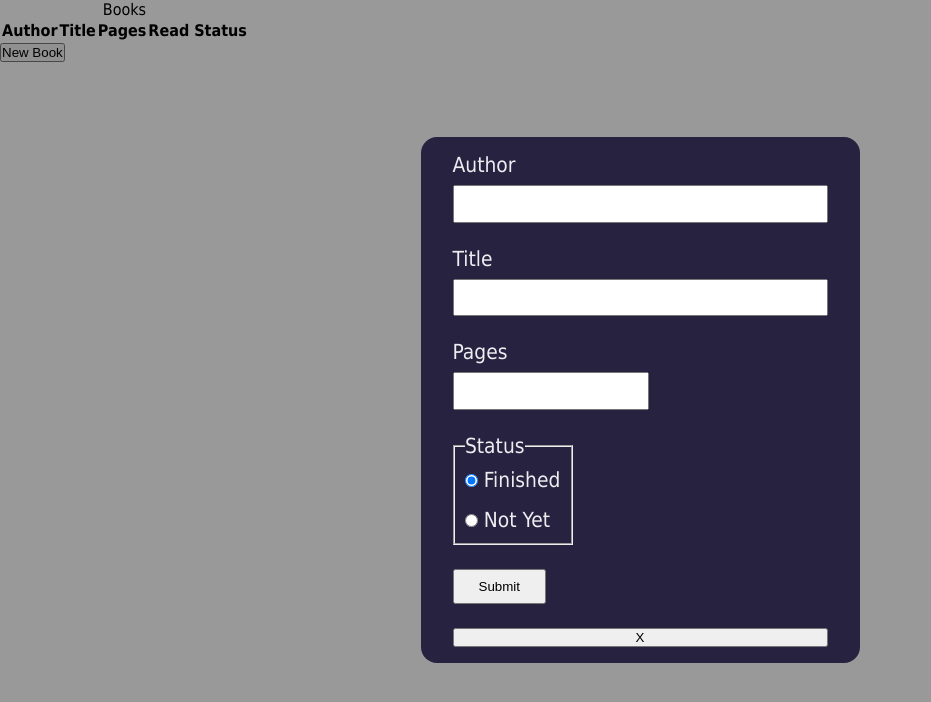
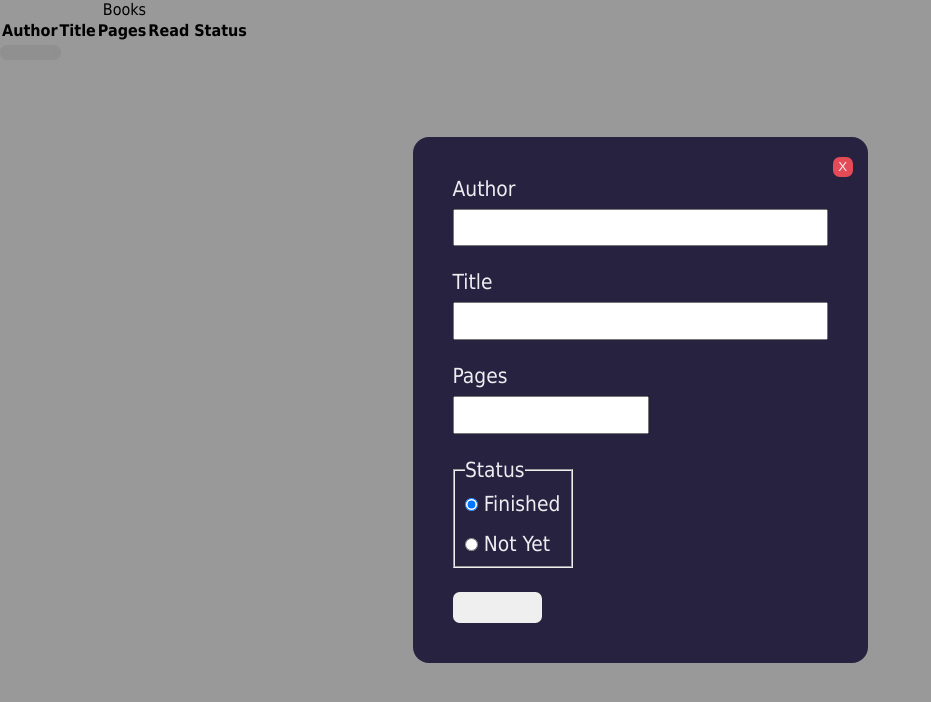
Before and after one commit to ihccenen/library, a plain HTML site: page index.html in a window 1280 px wide. Both pictures are taken after a click on the button "New Book". Shown: the whole page, without its empty margins (0-931 px from the left). Drawn offline with Linux system fonts and the light colour scheme.

Commit message:
Styled close button

```diff
--- a/style/style.css
+++ b/style/style.css
@@ -12,6 +12,12 @@
 
 body {
   font-family: Tahoma, sans-serif;
+}
+
+button {
+  border: none;
+  border-radius: 0.5em;
+  color: var(--clr-grayish-blue);
 }
 
 .flex-container {
@@ -33,11 +39,12 @@ body {
 }
 
 form.flex-container {
+  position: relative;
   font-size: 1.3rem;
   gap: 1.5rem;
   background-color: var(--clr-dark-d-blue);
   color: var(--clr-grayish-blue);
-  padding: 1rem 2rem;
+  padding: 2.5rem;
   border-radius: 1rem;
 }
 
@@ -64,3 +71,12 @@ fieldset.flex-container {
   max-width: max-content;
   padding: 0.5rem 1.5rem;
 }
+
+.close-btn {
+  max-width: max-content;
+  position: absolute;
+  right: 15px;
+  top: 20px;
+  padding: 0.2em 0.4em;
+  background-color: #e54b57;
+}
```
